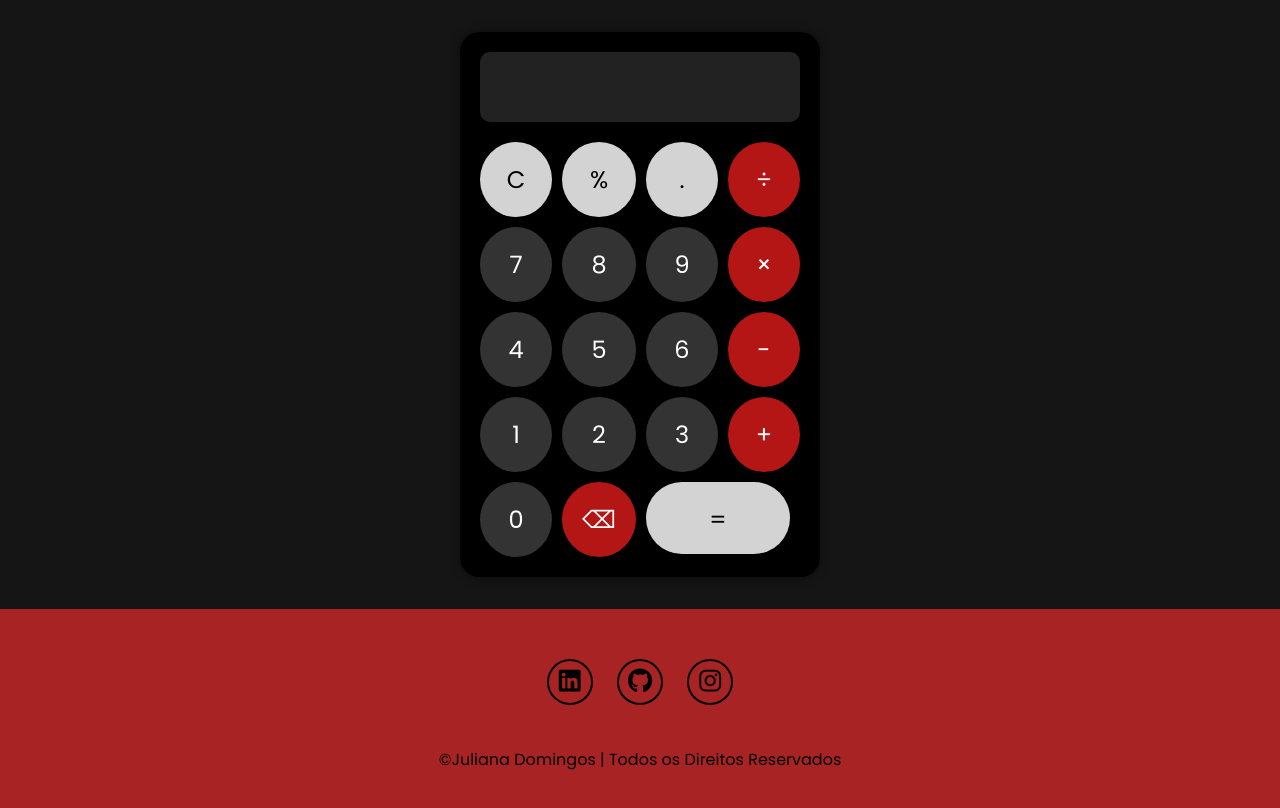
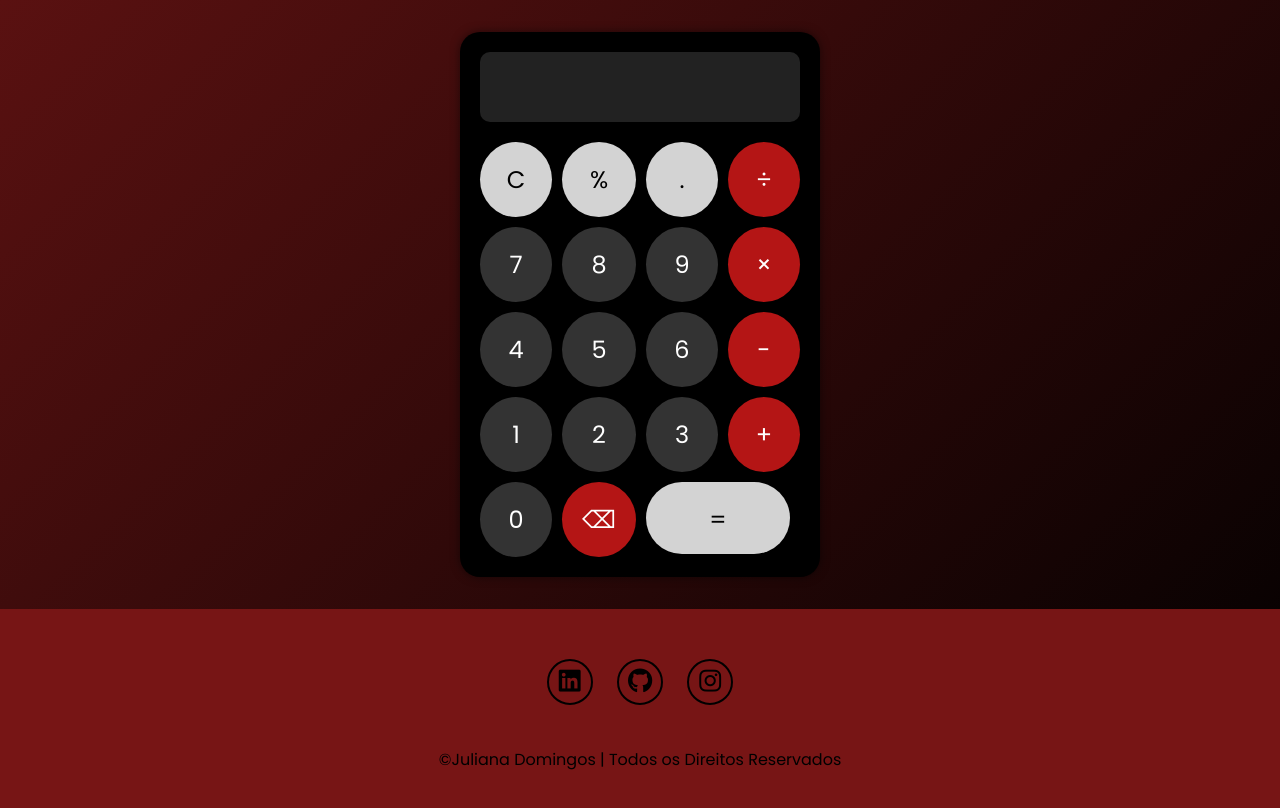
Before and after one commit to yorforger0703/calculadora, a plain HTML site: page index.html in a window 1280 px wide. Drawn offline with Linux system fonts and the light colour scheme.

Commit message:
estilizando background

```diff
--- a/style.css
+++ b/style.css
@@ -22,7 +22,7 @@ body {
     justify-content: center;
     align-items: center;
     min-height: 100vh;
-    background-color: #000000ea;
+    background: linear-gradient(135deg, #5a1111, #000000);
     margin: 0;
 }
 
@@ -102,7 +102,7 @@ body {
     bottom: 0;
     width: 100%;
     padding: 2.5rem 0;
-    background-color: rgb(168, 35, 35);
+    background-color: #771515;
     margin-top: auto;
 }
 
```
